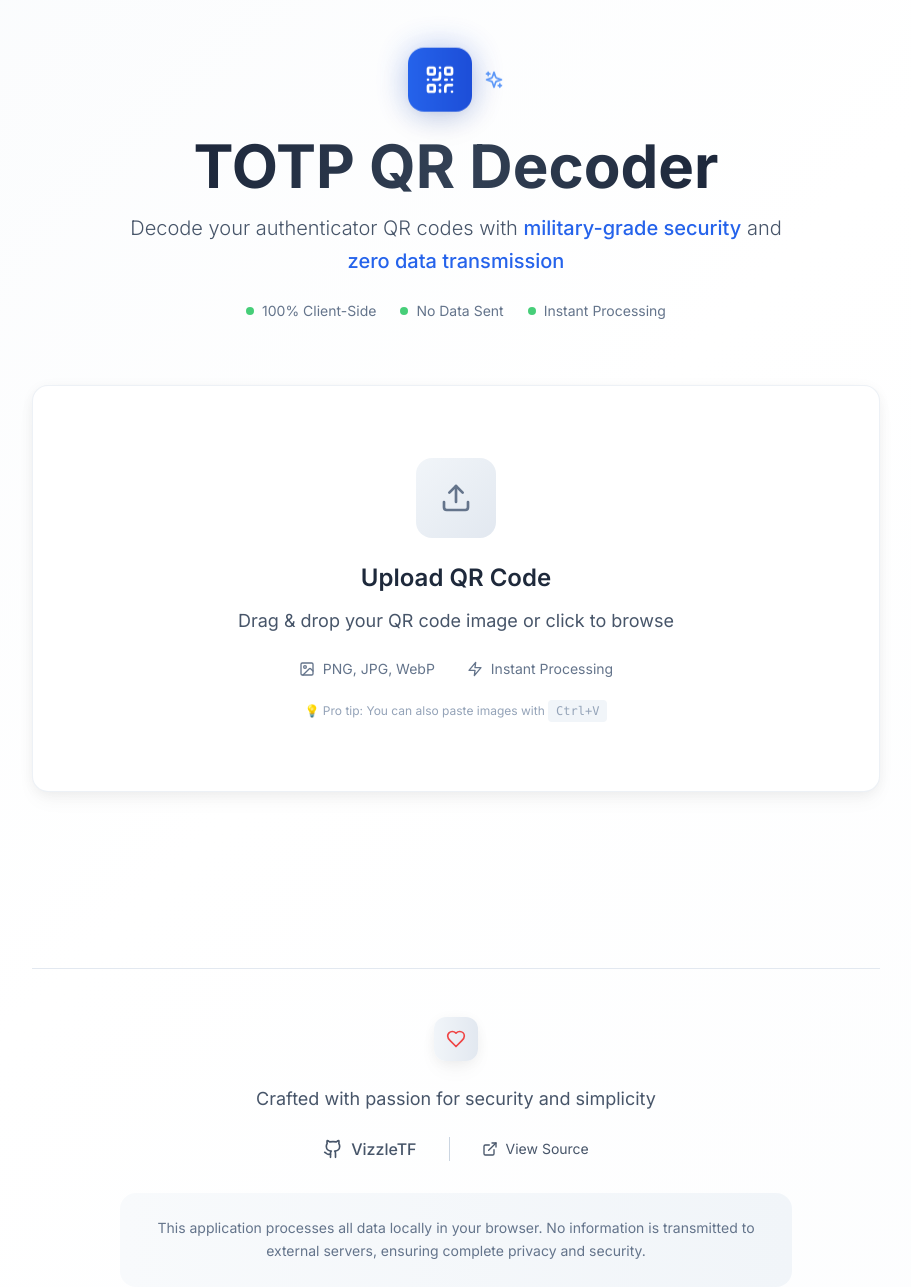
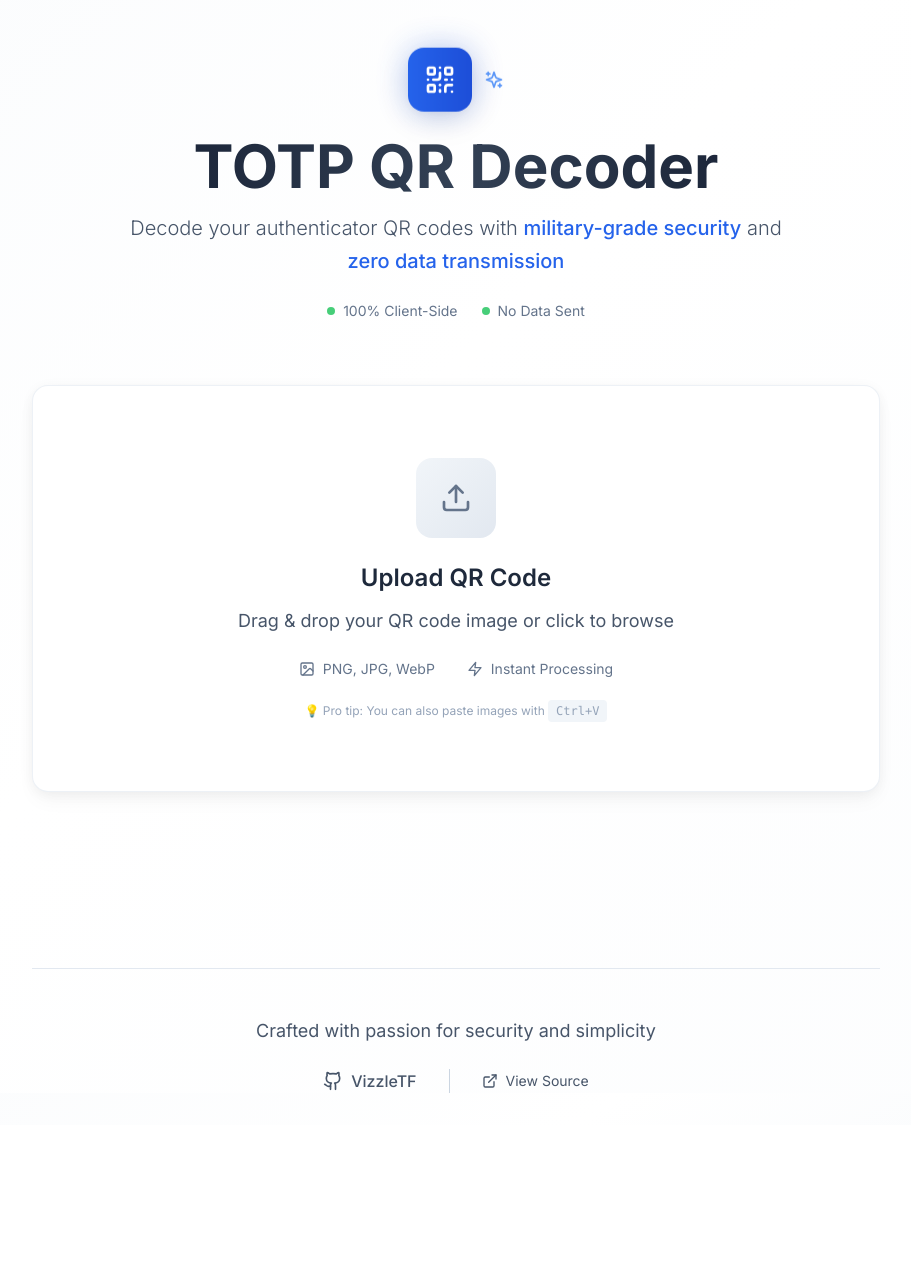
Before and after one commit to VizzleTF/TOTP_decoder, a React (Vite) app in the folder web/: page / in a window 1280 px wide. Shown: the whole page, without its empty margins (184-1095 px from the left). After the commit the page ends 1125 px from the top, so only its background shows below. Built offline with nearby package versions, Linux system fonts and the light colour scheme.

Commit message:
Исправить дублирование и отображение QR кодов

```diff
--- a/web/src/components/AccountCard.tsx
+++ b/web/src/components/AccountCard.tsx
@@ -33,12 +33,12 @@ export const AccountCard: React.FC<AccountCardProps> = ({
           </div>
           <div>
             <h3 className="text-xl font-semibold text-slate-800 mb-1">
-              {account.issuer || 'Unknown Service'}
+              {account.issuer || 'Service'}
             </h3>
             <p className="text-slate-600 font-medium">{account.account}</p>
             <div className="flex items-center mt-2 text-sm text-slate-500">
               <Clock className="w-4 h-4 mr-1" />
-              Updates every {account.period}s
+              Updates every {account.period || 30}s
             </div>
           </div>
         </div>
@@ -46,7 +46,7 @@ export const AccountCard: React.FC<AccountCardProps> = ({
         <div className="flex items-center space-x-3">
           <ProgressRing
             timeLeft={timeLeft}
-            period={account.period}
+            period={account.period || 30}
             size={48}
           />
         </div>
@@ -87,7 +87,7 @@ export const AccountCard: React.FC<AccountCardProps> = ({
             Algorithm
           </label>
           <div className="text-lg font-semibold text-slate-800">
-            {account.algorithm}
+            {account.algorithm || 'SHA1'}
           </div>
         </div>
         <div className="bg-slate-50 rounded-xl p-4">
@@ -95,7 +95,7 @@ export const AccountCard: React.FC<AccountCardProps> = ({
             Digits
           </label>
           <div className="text-lg font-semibold text-slate-800">
-            {account.digits}
+            {account.digits || 6}
           </div>
         </div>
       </div>
@@ -108,12 +108,12 @@ export const AccountCard: React.FC<AccountCardProps> = ({
           </label>
           <div className="flex items-center space-x-3">
             <code className="flex-1 bg-slate-50 border border-slate-200 px-4 py-3 rounded-xl text-xs break-all text-slate-600 font-mono">
-              {account.otpauthUrl}
+              {account.otpauthUrl || ''}
             </code>
             <Button
               variant="ghost"
               size="sm"
-              onClick={() => onCopy(account.otpauthUrl, urlId)}
+              onClick={() => onCopy(account.otpauthUrl || '', urlId)}
               className="px-3 py-3"
             >
               {copiedId === urlId ? (
--- a/web/src/components/Footer.tsx
+++ b/web/src/components/Footer.tsx
@@ -4,12 +4,6 @@ import { Heart, Github, ExternalLink } from 'lucide-react'
 export const Footer: React.FC = () => (
   <footer className="mt-20 pt-12 border-t border-slate-200">
     <div className="text-center fade-in">
-      <div className="flex items-center justify-center mb-6">
-        <div className="bg-gradient-to-r from-slate-100 to-slate-200 p-3 rounded-xl shadow-soft">
-          <Heart className="w-5 h-5 text-error-500" />
-        </div>
-      </div>
-
       <p className="text-slate-600 mb-6 text-lg">
         Crafted with passion for security and simplicity
       </p>
@@ -37,13 +31,6 @@ export const Footer: React.FC = () => (
           <span className="text-sm">View Source</span>
         </a>
       </div>
-
-      <div className="bg-gradient-to-r from-slate-50 to-slate-100 rounded-2xl p-6 max-w-2xl mx-auto">
-        <p className="text-sm text-slate-500 leading-relaxed">
-          This application processes all data locally in your browser.
-          No information is transmitted to external servers, ensuring complete privacy and security.
-        </p>
-      </div>
     </div>
   </footer>
 )
--- a/web/src/components/Header.tsx
+++ b/web/src/components/Header.tsx
@@ -33,10 +33,6 @@ export const Header: React.FC = () => (
         <div className="w-2 h-2 bg-success-500 rounded-full mr-2 animate-pulse"></div>
         No Data Sent
       </div>
-      <div className="flex items-center">
-        <div className="w-2 h-2 bg-success-500 rounded-full mr-2 animate-pulse"></div>
-        Instant Processing
-      </div>
     </div>
   </div>
 )
--- a/web/src/components/ui/ProgressRing.tsx
+++ b/web/src/components/ui/ProgressRing.tsx
@@ -1,4 +1,6 @@
 import React from 'react'
+
+import clsx from 'clsx'
 
 interface ProgressRingProps {
   timeLeft: number
--- a/web/src/hooks/useTimer.ts
+++ b/web/src/hooks/useTimer.ts
@@ -12,7 +12,7 @@ export function useTimer(accounts: TOTPAccount[]) {
     // Initialize timers
     const initialTimers: TimerState = {}
     accounts.forEach((account, index) => {
-      initialTimers[index] = getTimeLeft(account.period)
+      initialTimers[index] = getTimeLeft(account.period || 30)
     })
     setTimers(initialTimers)
 
@@ -22,10 +22,10 @@ export function useTimer(accounts: TOTPAccount[]) {
       let shouldUpdate = false
 
       accounts.forEach((account, index) => {
-        const timeLeft = getTimeLeft(account.period)
+        const timeLeft = getTimeLeft(account.period || 30)
         newTimers[index] = timeLeft
 
-        if (timeLeft === account.period) {
+        if (timeLeft === (account.period || 30)) {
           shouldUpdate = true
         }
       })
@@ -37,9 +37,9 @@ export function useTimer(accounts: TOTPAccount[]) {
         accounts.forEach(account => {
           account.currentCode = TOTPService.generate(
             account.secret,
-            account.algorithm,
-            account.digits,
-            account.period
+            account.algorithm || 'SHA1',
+            account.digits || 6,
+            account.period || 30
           )
         })
       }
```
